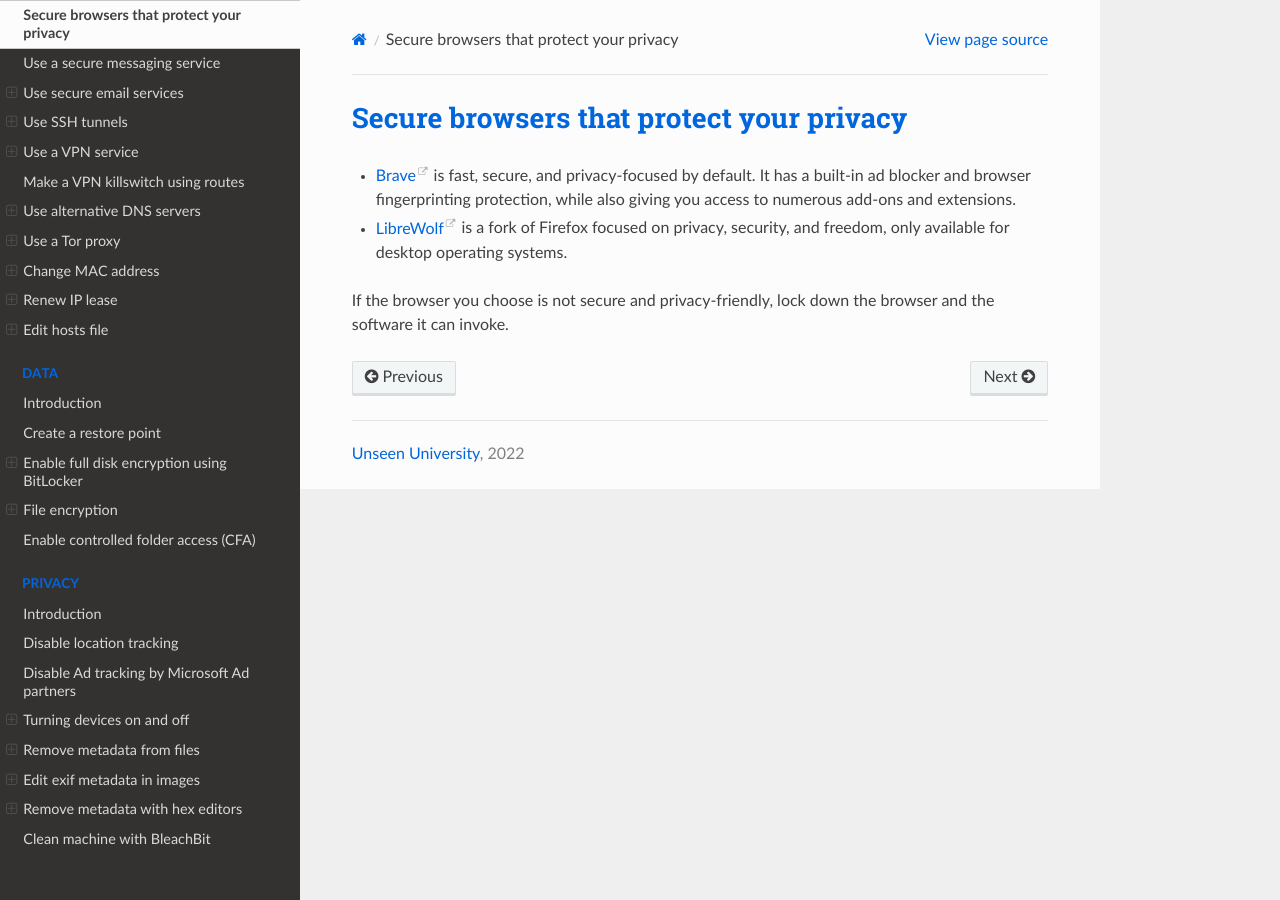
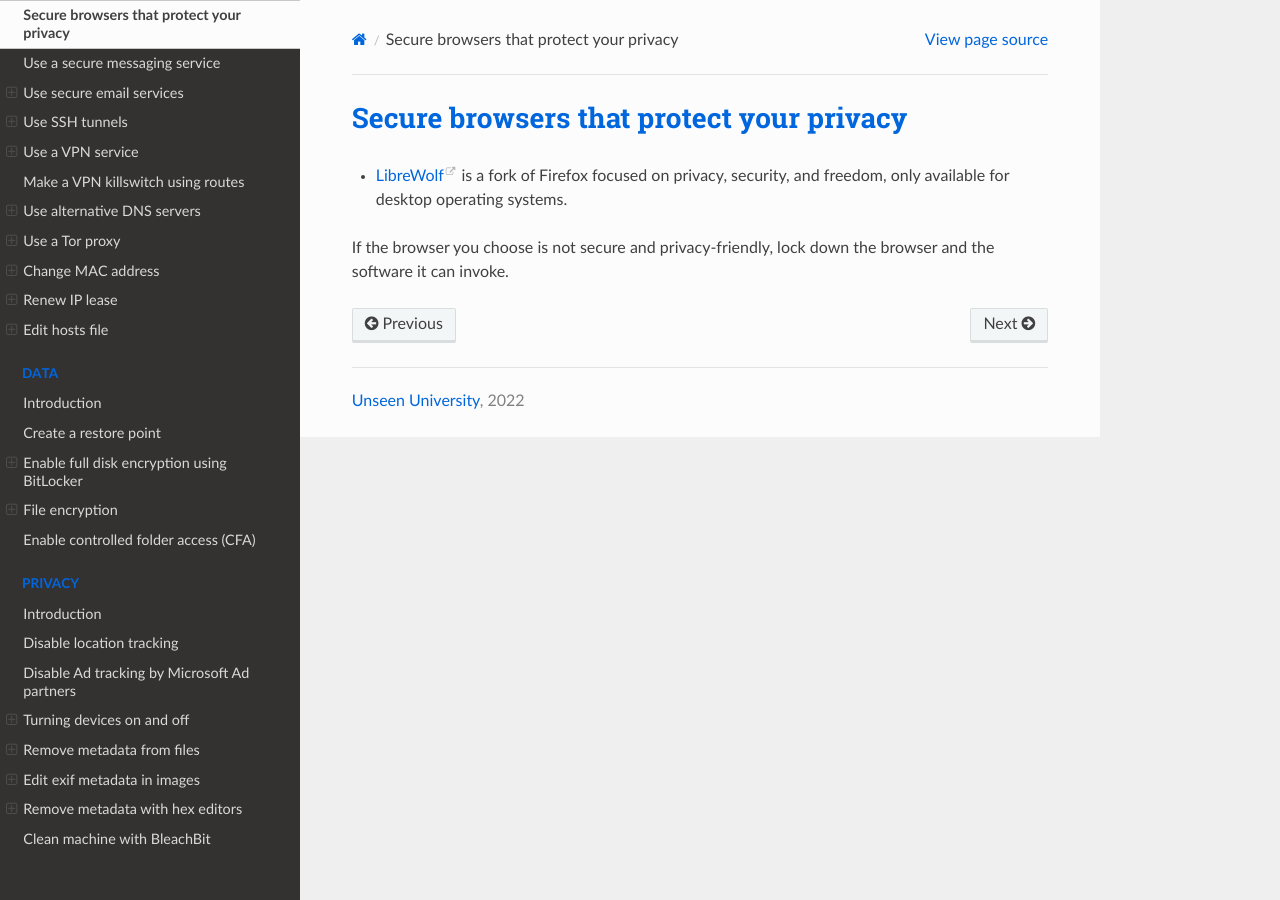
Before and after one commit to tymyrddin/blue-windows, a Sphinx documentation site: the page built from source/docs/services/browsers.md, in a window 1280 px wide. Built offline with Sphinx 7.4.7 and the Read the Docs theme 2.0.0, drawn with Linux system fonts in a browser that asks for light colours.

```diff
--- a/source/docs/services/browsers.md
+++ b/source/docs/services/browsers.md
@@ -1,7 +1,5 @@
 # Secure browsers that protect your privacy
 
-* [Brave](https://brave.com/) is fast, secure, and privacy-focused by default. It has a built-in ad blocker and browser fingerprinting
-protection, while also giving you access to numerous add-ons and extensions.
 * [LibreWolf](https://librewolf.net/) is a fork of Firefox focused on privacy, security, and freedom, only available for desktop operating systems.
 
 If the browser you choose is not secure and privacy-friendly, lock down the browser and the software it can invoke.
```
Also changed, not shown: README.md (+5 -4 lines).
